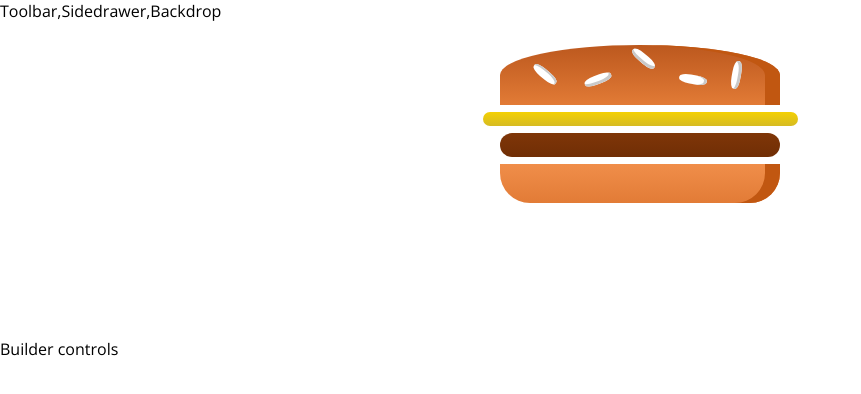
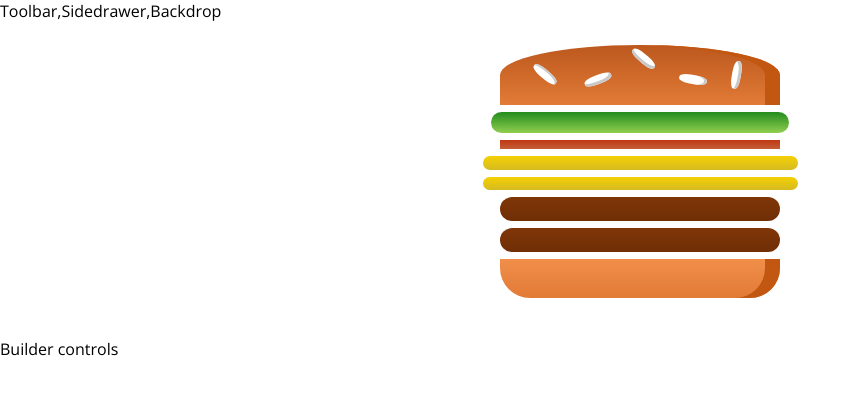
Before and after one commit to giorgiofrittoli/burger-app, a React (Create React App) app: page / in a window 1280 px wide. Shown: the top 394 px of the page, without its empty margins (0-861 px from the left). Built offline with nearby package versions, Linux system fonts and the light colour scheme.

Commit message:
dynmic ingredient builder

```diff
--- a/src/components/Burger/Burger.js
+++ b/src/components/Burger/Burger.js
@@ -4,11 +4,17 @@
 
 const burger = (props) => {
 
+    const tfIngredient = Object.keys(props.ingredients)
+        .map(igKey => {
+            return [...Array(props.ingredients[igKey])].map((_, index) => {
+                return <BurgerIngredient key={igKey + index} type={igKey} />
+            });
+        });
+
     return (
         <div className={classes.Burger}>
             <BurgerIngredient type="bread-top" />
-            <BurgerIngredient type="cheese" />
-            <BurgerIngredient type="meat" />
+            {tfIngredient}
             <BurgerIngredient type="bread-bottom" />
         </div>
     );
--- a/src/containers/BurgerBuilder/BurgerBuilder.js
+++ b/src/containers/BurgerBuilder/BurgerBuilder.js
@@ -4,10 +4,19 @@
 
 class BurgerBuilder extends Component {
 
+    state = {
+        ingredients: {
+            salad: 1,
+            bacon: 1,
+            cheese: 2,
+            meat: 2
+        }
+    };
+
     render() {
         return (
             <Aux>
-                <Burger />
+                <Burger ingredients={this.state.ingredients} />
                 <div>Builder controls</div>
             </Aux>
         );
```
